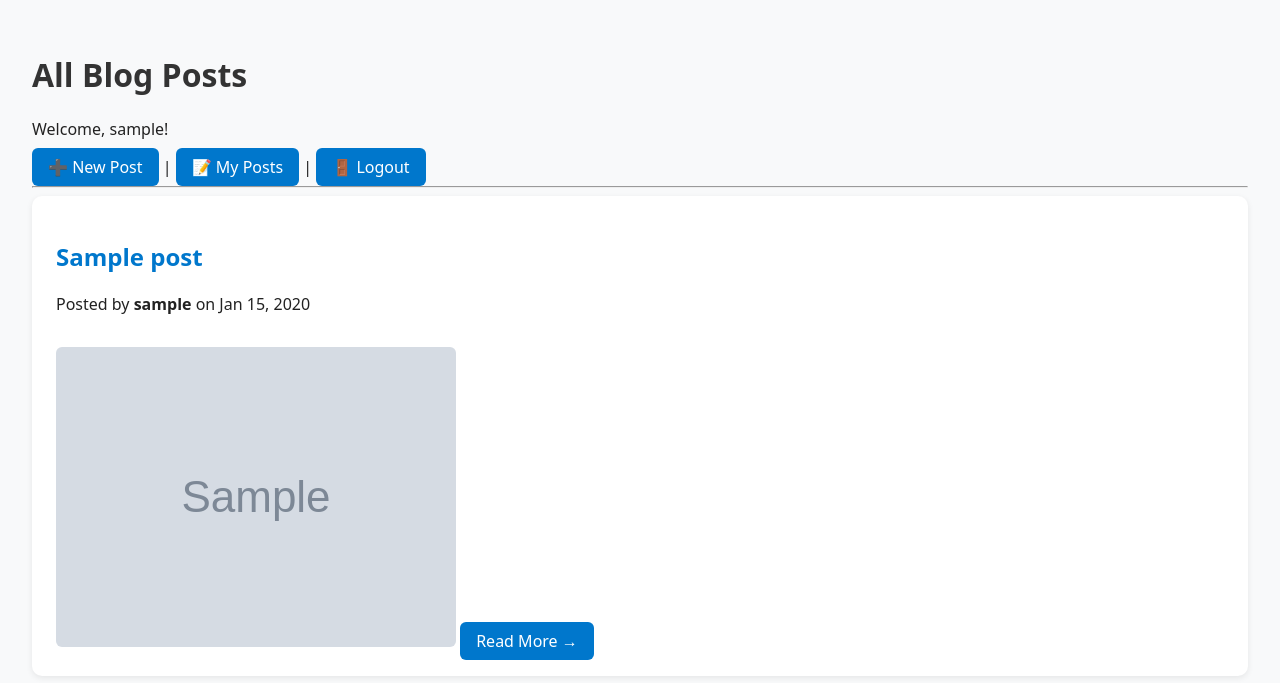
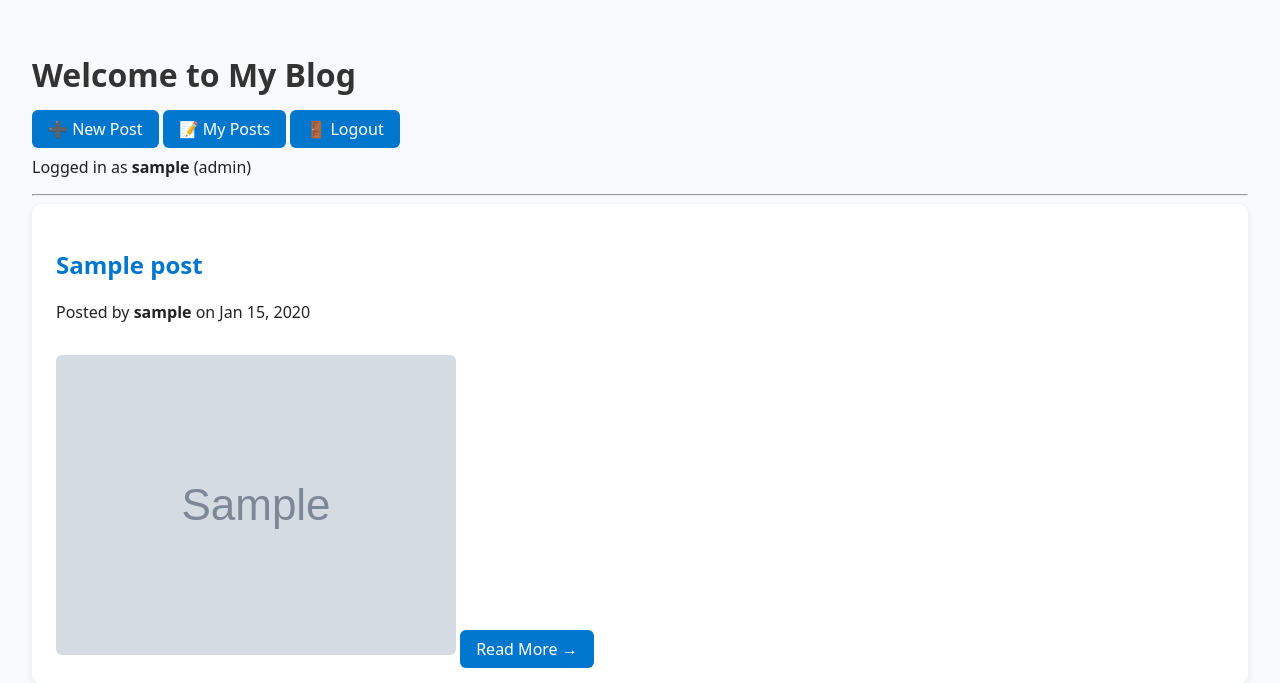
Before and after one commit to Chamodi-Karunarathne/php_blog_project, a PHP site: page /index.php in a window 1280 px wide. Shown: the top 683 px of the page. Run offline with PHP 8.4, Linux system fonts and the light colour scheme; the visitor is signed in with stand-in values (Sample User, id 1); tables that the repository leaves empty or names only in its code hold one stand-in row (values such as "Sample post"); grey boxes marked "Sample" are stand-in pictures; some libraries are stand-ins or nearby versions.

Commit message:
Refactor index.php to improve user session handling and enhance post display for logged-in and guest users

```diff
--- a/index.php
+++ b/index.php
@@ -2,16 +2,14 @@
 session_start();
 include 'config.php';
 
-if (!isset($_SESSION["user_id"])) {
-    header("Location: pages/login.php");
-    exit;
-}
-
+// Fetch all posts for public view
 $sql = "SELECT posts.*, users.username
         FROM posts
         JOIN users ON posts.user_id = users.id
         ORDER BY posts.created_at DESC";
 $result = $conn->query($sql);
+
+$isLoggedIn = isset($_SESSION["user_id"]);
 ?>
 <!DOCTYPE html>
 <html>
@@ -20,18 +18,33 @@ $result = $conn->query($sql);
     <link rel="stylesheet" href="assets/style.css">
 </head>
 <body>
-<h1>All Blog Posts</h1>
-<p>Welcome, <?php echo htmlspecialchars($_SESSION["username"]); ?>!</p>
-<a href="pages/add_post.php" class="btn">➕ New Post</a> |
-<a href="pages/my_posts.php" class="btn">📝 My Posts</a> |
-<a href="pages/logout.php" class="btn">🚪 Logout</a>
+<header>
+    <h1>Welcome to My Blog</h1>
+
+    <div class="nav-buttons">
+        <a href="pages/add_post.php" class="btn">➕ New Post</a>
+        <a href="pages/my_posts.php" class="btn">📝 My Posts</a>
+        <a href="pages/logout.php" class="btn">🚪 Logout</a>
+        <?php if (!$isLoggedIn): ?>
+            <a href="pages/login.php" class="btn">🔑 Login</a>
+            <a href="pages/register.php" class="btn">🧾 Register</a>
+        <?php endif; ?>
+    </div>
+
+    <?php if ($isLoggedIn): ?>
+        <p>Logged in as <strong><?php echo htmlspecialchars($_SESSION["username"]); ?></strong>
+        (<?php echo $_SESSION["role"]; ?>)</p>
+    <?php else: ?>
+        <p>You are viewing in <strong>guest mode</strong>. Log in to post or read full articles.</p>
+    <?php endif; ?>
+</header>
 <hr>
 
 <div class="posts-container">
 <?php while ($row = $result->fetch_assoc()): ?>
     <div class="post">
         <h2>
-            <a href="pages/view_post.php?id=<?php echo $row['id']; ?>">
+            <a href="<?php echo $isLoggedIn ? 'pages/view_post.php?id=' . $row['id'] : 'pages/login.php'; ?>">
                 <?php echo htmlspecialchars($row['title']); ?>
             </a>
         </h2>
@@ -48,12 +61,14 @@ $result = $conn->query($sql);
             <img src="uploads/<?php echo htmlspecialchars($row['image']); ?>" alt="Post image">
         <?php endif; ?>
 
-        <a href="pages/view_post.php?id=<?php echo $row['id']; ?>" class="btn">Read More →</a>
+        <a href="<?php echo $isLoggedIn ? 'pages/view_post.php?id=' . $row['id'] : 'pages/login.php'; ?>" class="btn">
+            Read More →
+        </a>
     </div>
 <?php endwhile; ?>
 </div>
 
-<!-- Markdown Renderer -->
+<!-- Markdown Rendering -->
 <script src="https://cdn.jsdelivr.net/npm/showdown/dist/showdown.min.js"></script>
 <script>
   const converter = new showdown.Converter({ emoji: true });
```
